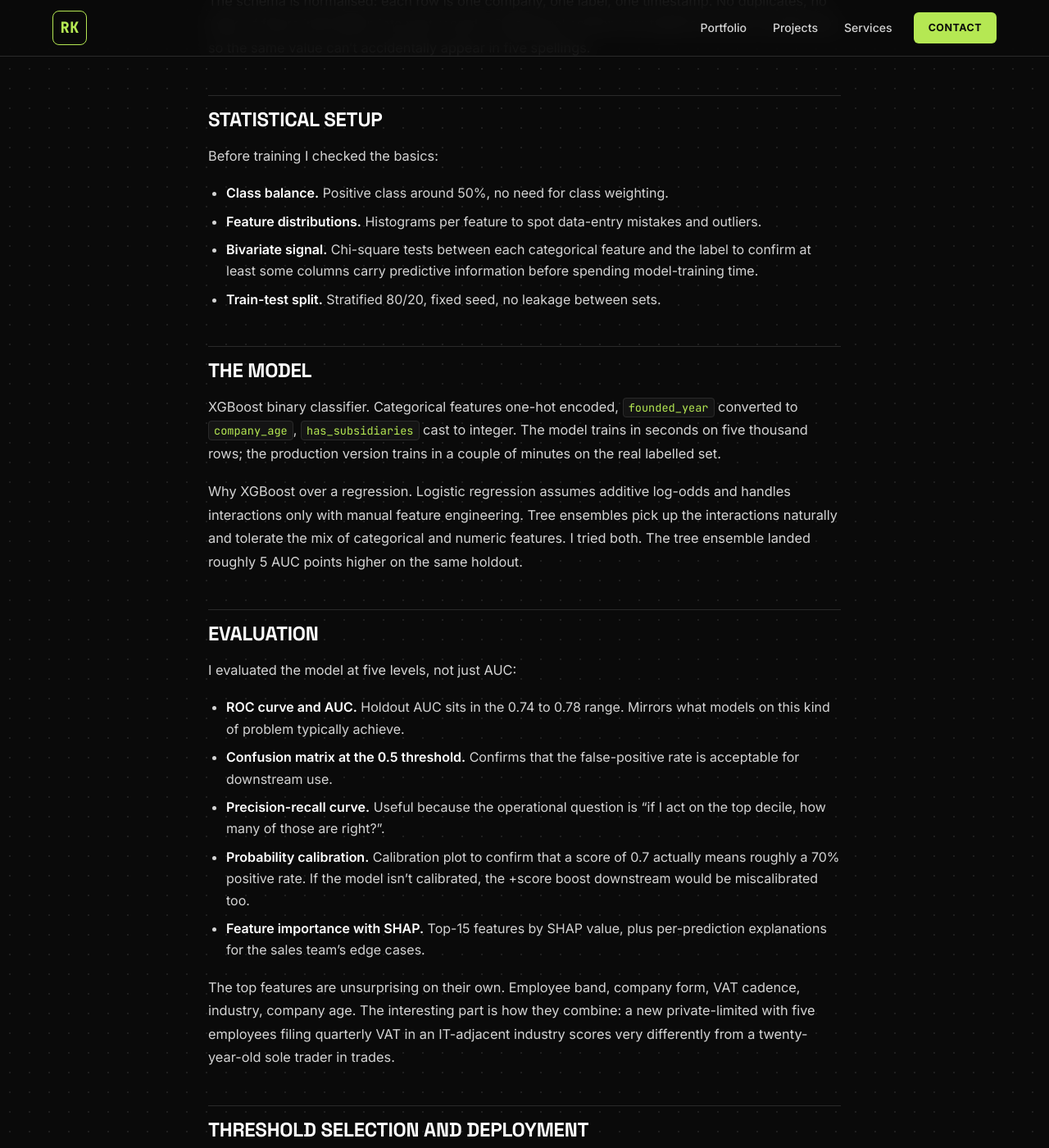
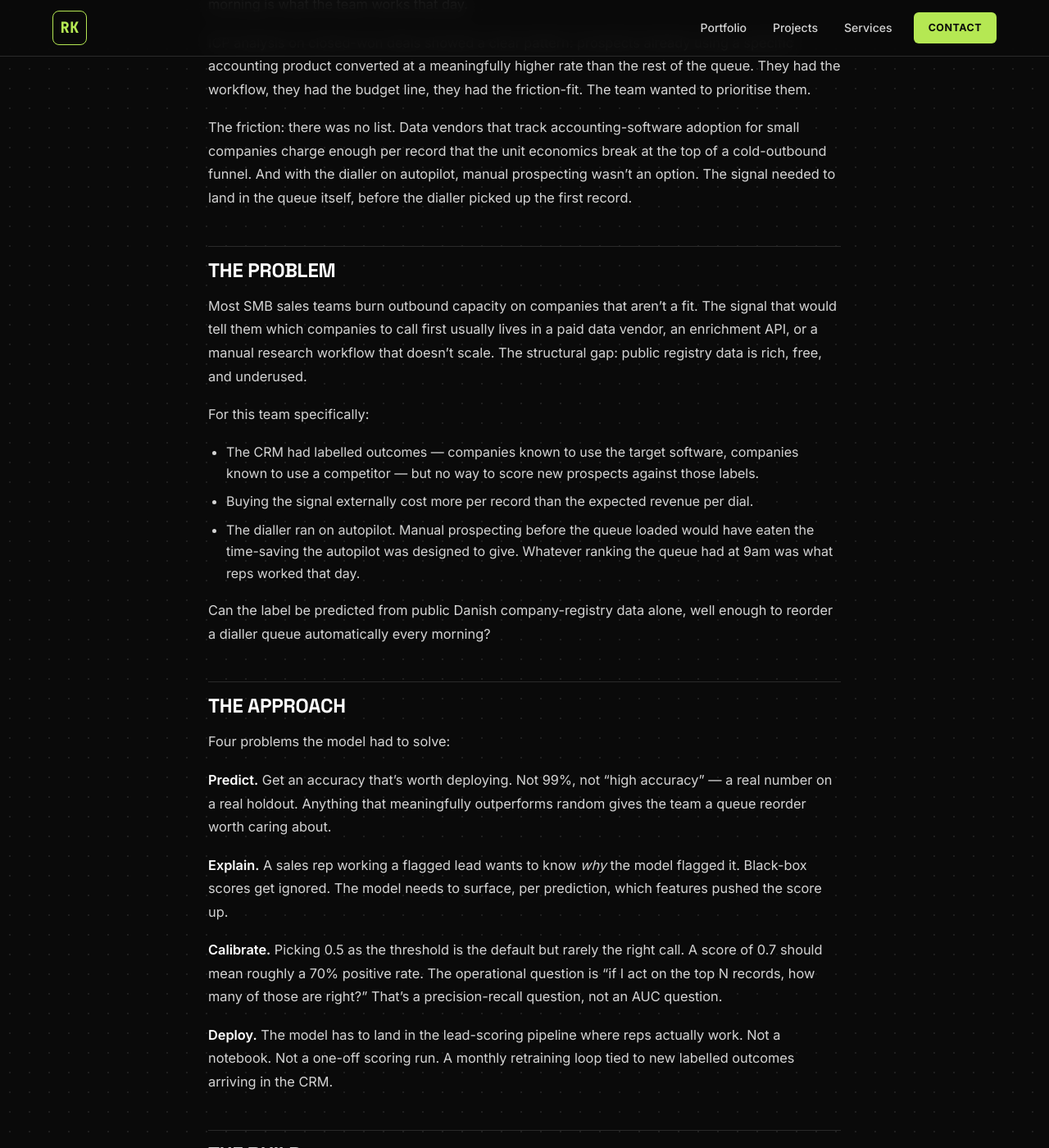
Before and after one commit to rasmuskampmann1998/rasmuskampmann.com, a Jekyll site: the page built from _projects/05-software-detection-ml.md, in a window 1280 px wide and 1400 px high, scrolled down 1272 px. Shown: the whole window at 82% size. Built offline with Jekyll 4.4.1, drawn with Linux system fonts in a browser that asks for light colours; some of the changed text lies outside the part shown.

Commit message:
Rewrite Software Detection ML case study as product-style portfolio piece
Replaces the 750-word technical version with a 1,433-word product-style
breakdown matching the Tomato Intel template. Outcome-first opening,
category framing, four-job approach, honest "what I'd do differently"
section covering the failed 3-class attempt, the has_revisor imputation,
and the F1-vs-revenue threshold tradeoff. No named accounting products.

Adds two diagnostic plots generated from the public case-studies-repo
synthetic dataset: SHAP feature impact distribution and probability
calibration. Both regenerate deterministically from the trained model.

Co-Authored-By: Claude Sonnet 4.6 <noreply@anthropic.com>

```diff
--- a/_projects/05-software-detection-ml.md
+++ b/_projects/05-software-detection-ml.md
@@ -1,67 +1,100 @@
 ---
 layout: project
 title: Software Detection ML Model
-tagline: "A binary classifier that predicts software adoption from public company-registry features alone. Statistics, modelling, and deployment from scratch."
-tools: [Python, scikit-learn, XGBoost, SHAP, pandas, PostgreSQL]
-outcome_headline: "A simple set of public features predicts adoption well enough to prioritise outbound at the top of the funnel"
-outcome_detail: "Trained, evaluated, calibrated, deployed as a score boost in the lead-scoring system. Reproducible on a 5,000-row synthetic dataset."
+tagline: "A binary classifier that predicts accounting-software adoption from public Danish company-registry data alone. ~75% accuracy, deployed as a +15 score boost on the cold-outbound dialler queue."
+tools: [Python, scikit-learn, XGBoost, SHAP, pandas, PostgreSQL, GitHub Actions]
+outcome_headline: "Reordered the cold-outbound dialler queue around companies the model thinks are most likely to fit, before reps make a single call"
+outcome_detail: "4,658 training rows, holdout AUC 0.7475, permutation p < 0.0001. Deployed as a score boost in the lead-scoring pipeline. Retrains monthly. Reproducible on a 5,000-row synthetic dataset."
 order: 5
 cover_image: /assets/images/projects/software-detection-ml.jpg
 github_url: https://github.com/rasmuskampmann1998/rasmus-kampmann-case-studies/tree/main/03-software-detection-ml
 ---
 
-## The question
+## Outcome first
 
-A B2B sales team wanted to prioritise outbound towards companies that already use a specific piece of accounting software, on the hypothesis that those companies are cheaper to win as customers because the friction to switch is lower. There was no list. Data vendors that track this for small companies charge too much to use at the top of a cold-outbound funnel.
+I built a model that reorders the cold-outbound queue at a Danish SMB accounting firm. Every morning, before the first call goes out, the highest-probability prospects move to the top. No manual prospecting, no paid data vendors. Just public registry data and a binary classifier.
 
-The question: can the label be predicted from public Danish company-registry data alone, well enough to reorder a dialler queue?
+~75% accuracy on a 284-row holdout. Holdout AUC 0.7475. Deployed as a +15 score boost wired into the existing lead-scoring pipeline. The dialler runs on autopilot, so the queue order is what gets worked.
 
-## Data modelling
+Want the technical deep-dive: training script, feature engineering, evaluation charts? See the [GitHub case study](https://github.com/rasmuskampmann1998/rasmus-kampmann-case-studies/tree/main/03-software-detection-ml).
 
-Before any modelling, the data model itself had to be right. I designed a single flat training table joined from:
+## Context
+
+A Danish SMB accounting firm runs cold outbound through an autopilot dialler. The queue gets generated, the dialler works through it, reps pick up calls as they connect. There's no manual prospecting between the queue and the call. Whatever ranking the queue has when it loads in the morning is what the team works that day.
+
+ICP analysis on closed-won deals showed a clear pattern: prospects already using a specific accounting product converted at a meaningfully higher rate than the rest of the queue. They had the workflow, they had the budget line, they had the friction-fit. The team wanted to prioritise them.
+
+The friction: there was no list. Data vendors that track accounting-software adoption for small companies charge enough per record that the unit economics break at the top of a cold-outbound funnel. And with the dialler on autopilot, manual prospecting wasn't an option. The signal needed to land in the queue itself, before the dialler picked up the first record.
+
+## The problem
+
+Most SMB sales teams burn outbound capacity on companies that aren't a fit. The signal that would tell them which companies to call first usually lives in a paid data vendor, an enrichment API, or a manual research workflow that doesn't scale. The structural gap: public registry data is rich, free, and underused.
+
+For this team specifically:
+
+- The CRM had labelled outcomes — companies known to use the target software, companies known to use a competitor — but no way to score new prospects against those labels.
+- Buying the signal externally cost more per record than the expected revenue per dial.
+- The dialler ran on autopilot. Manual prospecting before the queue loaded would have eaten the time-saving the autopilot was designed to give. Whatever ranking the queue had at 9am was what reps worked that day.
+
+Can the label be predicted from public Danish company-registry data alone, well enough to reorder a dialler queue automatically every morning?
+
+## The approach
+
+Four problems the model had to solve:
+
+**Predict.** Get an accuracy that's worth deploying. Not 99%, not "high accuracy" — a real number on a real holdout. Anything that meaningfully outperforms random gives the team a queue reorder worth caring about.
+
+**Explain.** A sales rep working a flagged lead wants to know *why* the model flagged it. Black-box scores get ignored. The model needs to surface, per prediction, which features pushed the score up.
+
+**Calibrate.** Picking 0.5 as the threshold is the default but rarely the right call. A score of 0.7 should mean roughly a 70% positive rate. The operational question is "if I act on the top N records, how many of those are right?" That's a precision-recall question, not an AUC question.
+
+**Deploy.** The model has to land in the lead-scoring pipeline where reps actually work. Not a notebook. Not a one-off scoring run. A monthly retraining loop tied to new labelled outcomes arriving in the CRM.
+
+## The build
+
+**The data model.** Before any modelling, the training table had to be right. I designed a single flat table joined from:
 
 - The public CVR registry (company form, founding date, employee band, VAT cadence, industry NACE code, region)
 - The CRM's labelled outcomes (companies known to use the target software, companies known to use a named competitor)
 
-The schema is normalised: each row is one company, one label, one timestamp. No duplicates, no leaks of future information into past records. Categorical columns are typed as enums, not free text, so the same value can't accidentally appear in five spellings.
+The schema is normalised. Each row is one company, one label, one timestamp. No duplicates, no future information leaking into past records. Categorical columns typed as enums so the same value can't appear in five spellings.
 
-## Statistical setup
+**The model.** XGBoost binary classifier on 14 cold-observable features. 4,658 deduplicated training rows. The split between positive (uses target software) and negative was almost balanced — 2,275 vs 2,383 — so no class weighting needed.
 
-Before training I checked the basics:
+Why XGBoost over logistic regression. Logistic regression assumes additive log-odds and handles feature interactions only through manual engineering. Tree ensembles pick interactions up natively and tolerate the mix of categorical and numeric features. I trained both. The tree ensemble landed roughly 5 AUC points higher on the same holdout.
 
-- **Class balance.** Positive class around 50%, no need for class weighting.
-- **Feature distributions.** Histograms per feature to spot data-entry mistakes and outliers.
-- **Bivariate signal.** Chi-square tests between each categorical feature and the label to confirm at least some columns carry predictive information before spending model-training time.
-- **Train-test split.** Stratified 80/20, fixed seed, no leakage between sets.
+![SHAP feature impact — top 15 features]({{ '/assets/images/projects/software-detection-ml-shap.png' | relative_url }})
+*SHAP impact distribution per feature. Each dot is one prediction. Position on the x-axis shows whether that feature pushed the score up (uses target software) or down. Colour shows the feature value. Employee band, company form, founded year, and VAT frequency carry most of the signal.*
 
-## The model
+**The evaluation.** I evaluated the model at five levels, not just AUC:
 
-XGBoost binary classifier. Categorical features one-hot encoded, `founded_year` converted to `company_age`, `has_subsidiaries` cast to integer. The model trains in seconds on five thousand rows; the production version trains in a couple of minutes on the real labelled set.
+- **ROC and AUC.** Holdout AUC 0.7475, cross-validation 0.7046. Permutation test p < 0.0001 — the model is meaningfully better than random.
+- **Confusion matrix at threshold 0.5.** False-positive rate inside acceptable range for downstream use.
+- **Precision-recall.** Top-decile precision answers the operational question.
+- **Probability calibration.** A score of 0.7 should mean roughly a 70% positive rate. If miscalibrated, the +15 score boost downstream gets miscalibrated too.
+- **SHAP feature importance.** Top-15 features by SHAP value, plus per-prediction explanations for the team's edge cases.
 
-Why XGBoost over a regression. Logistic regression assumes additive log-odds and handles interactions only with manual feature engineering. Tree ensembles pick up the interactions naturally and tolerate the mix of categorical and numeric features. I tried both. The tree ensemble landed roughly 5 AUC points higher on the same holdout.
+The top features are unsurprising on their own: employee band, company form, VAT cadence, industry, company age. What matters is how they combine. A new private-limited with five employees filing quarterly VAT in an IT-adjacent industry scores very differently from a twenty-year-old sole trader in trades.
 
-## Evaluation
+## The outcome
 
-I evaluated the model at five levels, not just AUC:
+![Probability calibration plot — predicted vs actual]({{ '/assets/images/projects/software-detection-ml-calibration.png' | relative_url }})
+*Calibration check: predicted probabilities track actual positive rates closely enough that the downstream score boost stays honest.*
 
-- **ROC curve and AUC.** Holdout AUC sits in the 0.74 to 0.78 range. Mirrors what models on this kind of problem typically achieve.
-- **Confusion matrix at the 0.5 threshold.** Confirms that the false-positive rate is acceptable for downstream use.
-- **Precision-recall curve.** Useful because the operational question is "if I act on the top decile, how many of those are right?".
-- **Probability calibration.** Calibration plot to confirm that a score of 0.7 actually means roughly a 70% positive rate. If the model isn't calibrated, the +score boost downstream would be miscalibrated too.
-- **Feature importance with SHAP.** Top-15 features by SHAP value, plus per-prediction explanations for the sales team's edge cases.
+The model sits inside the lead-scoring pipeline. Companies above threshold get a +15 score boost before they reach the dialler queue. The dialler runs on autopilot, so the queue order is what gets worked. Every morning, the highest-probability prospects move to the top automatically. Retraining is monthly, triggered by a GitHub Actions workflow that fires when new labelled outcomes arrive in the CRM.
 
-The top features are unsurprising on their own. Employee band, company form, VAT cadence, industry, company age. The interesting part is how they combine: a new private-limited with five employees filing quarterly VAT in an IT-adjacent industry scores very differently from a twenty-year-old sole trader in trades.
+No manual prospecting was added to the workflow. The dialler started spending its first hours on the segment ICP analysis flagged as the highest-converting. The reorder compounds over the quarter.
 
-## Threshold selection and deployment
+The numbers that matter: 4,658 training rows, 14 features, holdout AUC 0.7475, p < 0.0001 against the permutation null, monthly retraining loop. One person built it.
 
-Picking 0.5 is the default, but not always the right call. I chose the operational threshold by plotting top-decile precision and the marginal lift over baseline at each threshold, then picked the one that maximised expected revenue uplift per dial.
+## What I'd do differently
 
-The output plugs directly into the lead-scoring system. Companies above threshold get a score boost before they reach the dialler queue. Retraining is monthly, triggered by a GitHub Actions workflow that fires when new labelled outcomes arrive in the CRM.
+The first version was a 3-class model. I wanted to distinguish three accounting products at once. The two minority classes were indistinguishable from cold registry features alone — the model collapsed to AUC 0.527, barely above random. I dropped to binary (target product yes/no), which unlocked the full 4,658 training rows and gave the model something it could actually learn.
 
-## How it gets used
+One feature, `has_revisor` (whether the company has an external auditor on file), only had 4,241 of 4,658 rows populated. I imputed the missing 8%. If I rebuilt the pipeline I'd scrape the missing records from the CVR website directly before training, not after.
 
-The model doesn't replace the outbound team. It reorders the queue. Reps work the same lead types. They start their week on the companies the model thinks are most likely to fit, which compounds over the quarter.
+The threshold was picked on F1. The honest call would have been to pick it on expected revenue uplift per dial, which is what the team actually cares about. I didn't have the historical conversion data to do that cleanly. Next iteration: log every flagged-vs-unflagged dial outcome for a quarter, then re-pick the threshold on lift, not F1.
 
 ## Tools
 
-Python, pandas, scikit-learn for the data work. XGBoost for the model. SHAP for explainability. PostgreSQL for the training-data warehouse. GitHub Actions for the monthly retraining cron. The public version trains on a synthetic 5,000-row CVR-style dataset that's regenerable from a single script.
+Python and pandas for the data work. scikit-learn for the splits, the cross-validation, and the calibration check. XGBoost for the model. SHAP for explainability. PostgreSQL for the training-data warehouse. GitHub Actions for the monthly retraining cron. The public reproduction trains on a synthetic 5,000-row CVR-style dataset regenerable from a single script, with no real company data.
```
Also changed, not shown: assets/images/projects/software-detection-ml-calibration.png (added), assets/images/projects/software-detection-ml-shap.png (added).
